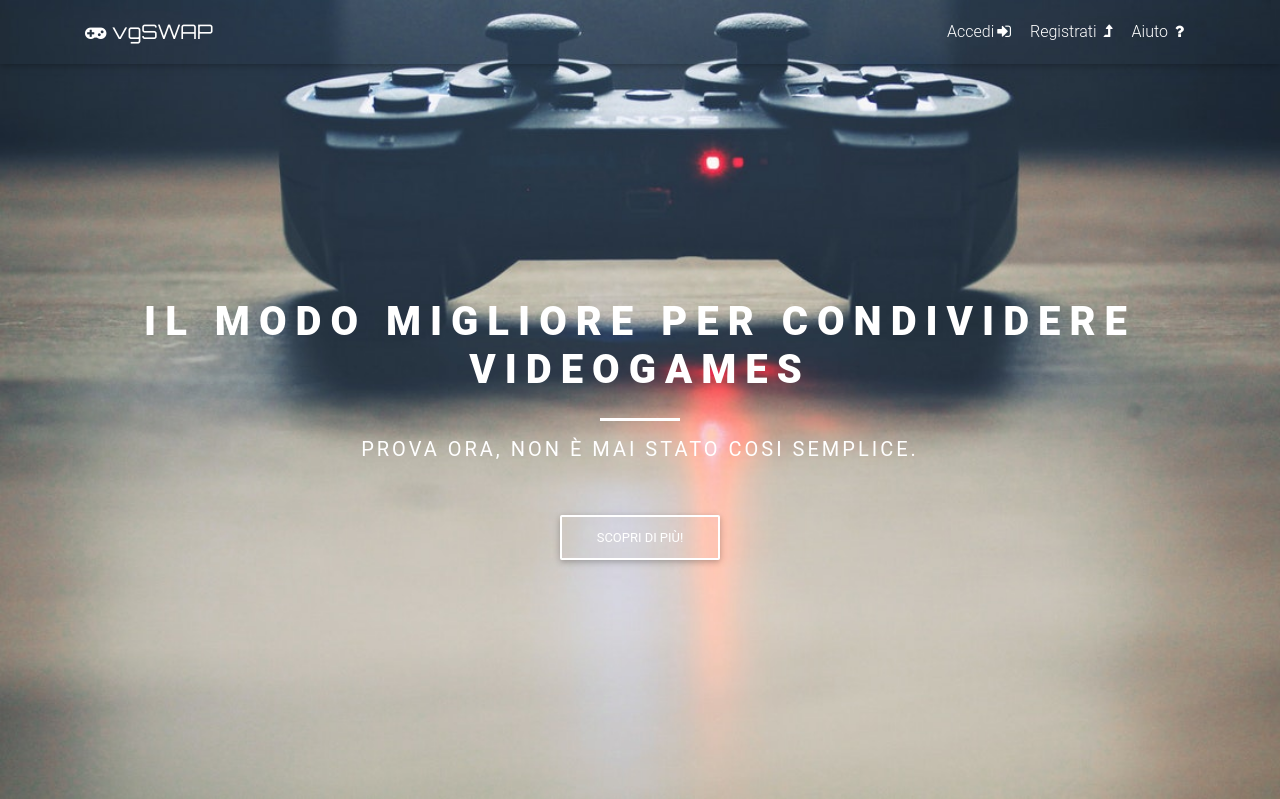
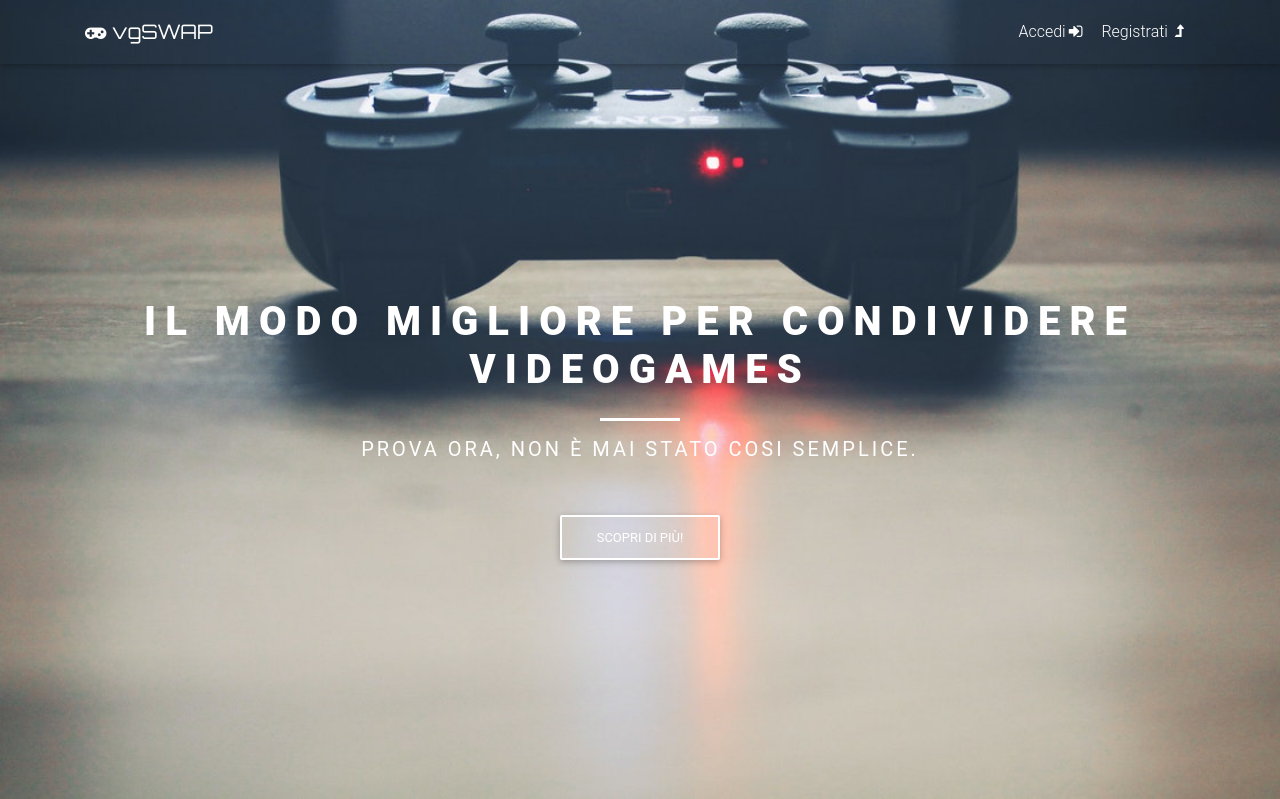
Before and after one commit to Bozzi96/SAW, a PHP site: page /index.php in a window 1280 px wide. Shown: the top 799 px of the page. Run offline with PHP 8.4, Linux system fonts and the light colour scheme; some web fonts are replaced.

Commit message:
Fix vari
Fix per entità HTML e inserimento titolo chat.

```diff
--- a/pages/navbar.php
+++ b/pages/navbar.php
@@ -79,11 +79,6 @@
                                     <li class="nav-item">
                                     <a class="nav-link" href="SignUp.php">Registrati
                                     <i class="fa fa-level-up" aria-hidden="true"></i></a>
-                                    </li>
-                                    <li class="nav-item">
-                                     <a class="nav-link" href="#">Aiuto
-                                    <i class="fa fa-question" aria-hidden="true"></i></a>
-                                    </li>
                                     </ul>';
                             }
                         ?>
--- a/pages/view_ad.php
+++ b/pages/view_ad.php
@@ -82,6 +82,7 @@
             </div>
             <div class="card-footer">
                 <!-- Chat sotto le info dell'annuncio -->
+                <h3>Chat</h3>
                 <!-- Alert per notificare l'avvenuto inserimento di un nuovo annuncio -->
                 <div class="container">
                     <div id="private_chat_alert" class="alert" role="alert" hidden></div>
```
